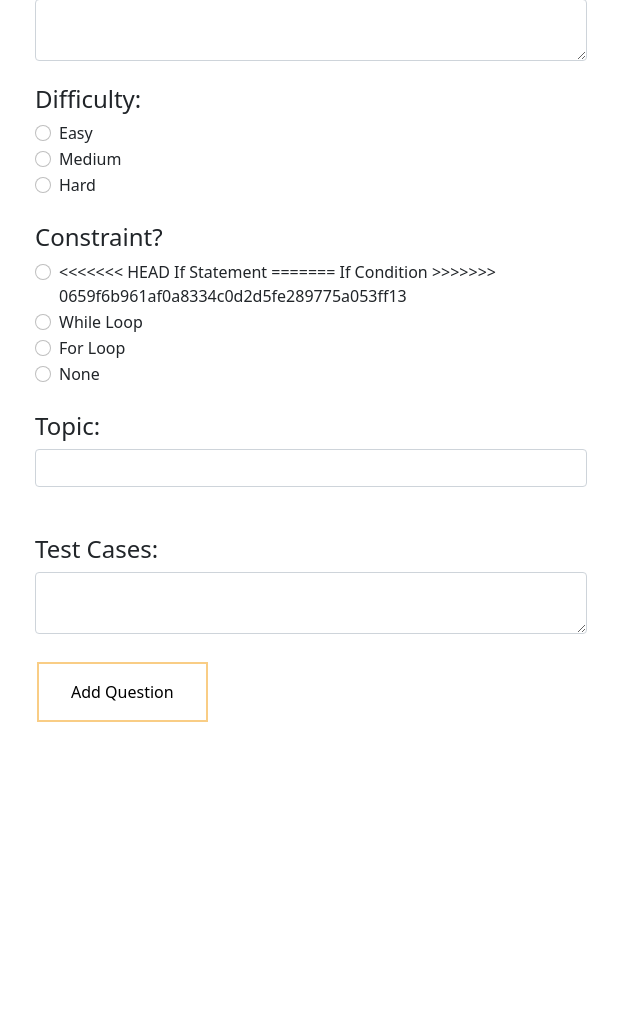
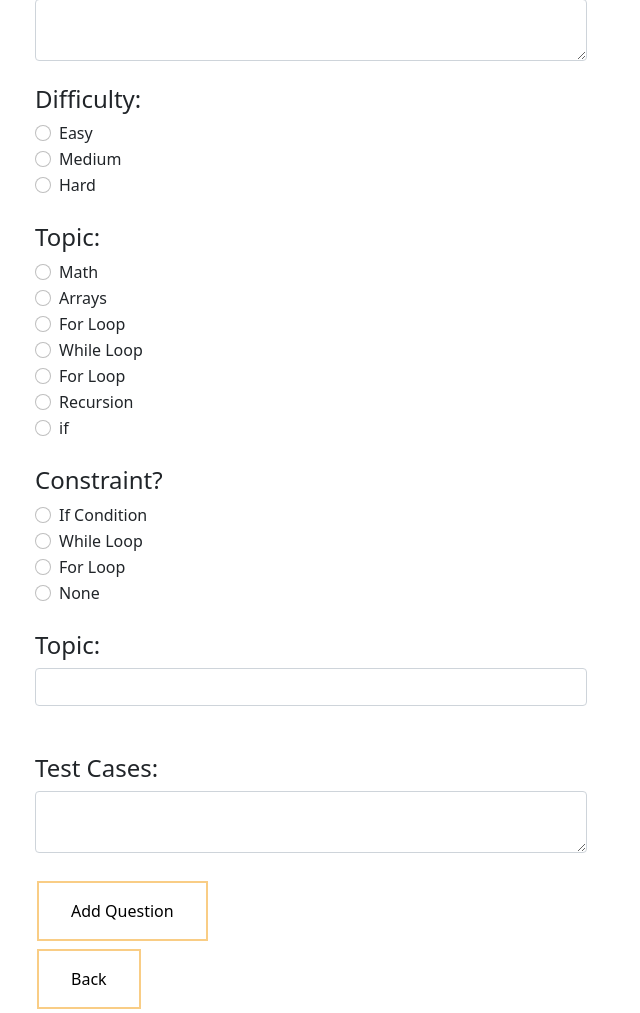
Before and after one commit to Mehakpreet21/OnlineGrading-1, a Django app: template exam/templates/exam/question/add.html in a window 1280 px wide. Shown: the part 433-1446 px from the top of the page, without its empty margins (0-640 px from the left). Run offline with Django 4.2, Linux system fonts and the light colour scheme; the template is opened without the code that fills it, so the values that code supplies are empty.

Commit message:
added topic

```diff
--- a/exam/templates/exam/question/add.html
+++ b/exam/templates/exam/question/add.html
@@ -118,15 +118,51 @@
     </div>
     <br>
 
+    <!-- Topic -->
+    <div class="form-group">
+      <h4><label>Topic:</label></h4>
+      <div class="form-check">
+        <input class="form-check-input" type="radio" name="topic" id="MATH" value="MATH">
+        <label class="form-check-label" for="flexRadioDefault1">Math</label>
+      </div>
+
+      <div class="form-check">
+        <input class="form-check-input" type="radio" name="topic" id="ARRAYS" value="ARRAYS">
+        <label class="form-check-label" for="flexRadioDefault1">Arrays</label>
+      </div>
+
+      <div class="form-check">
+        <input class="form-check-input" type="radio" name="topic" id="FORLOOP" value="FORLOOP">
+        <label class="form-check-label" for="flexRadioDefault2">For Loop</label>
+      </div>
+
+      <div class="form-check">
+        <input class="form-check-input" type="radio" name="topic" id="WHILELOOP" value="WHILELOOP">
+        <label class="form-check-label" for="flexRadioDefault2">While Loop</label>
+      </div>
+
+      <div class="form-check">
+        <input class="form-check-input" type="radio" name="topic" id="FORLOOP" value="FORLOOP">
+        <label class="form-check-label" for="flexRadioDefault2">For Loop</label>
+      </div>
+
+      <div class="form-check">
+        <input class="form-check-input" type="radio" name="topic" id="RECURSION" value="RECURSION">
+        <label class="form-check-label" for="flexRadioDefault2">Recursion</label>
+      </div>
+
+      <div class="form-check">
+        <input class="form-check-input" type="radio" name="topic" id="IF" value="IF">
+        <label class="form-check-label" for="flexRadioDefault2">if</label>
+      </div>
+      <br>
+
+
     <div class="form-group">
       <h4><label for="usr">Constraint?</label></h4>
       <div class="form-check">
         <input class="form-check-input" type="radio" name="constraint" id="if" value="IF">
-<<<<<<< HEAD
-        <label class="form-check-label" for="flexRadioDefault1">If Statement</label>
-=======
         <label class="form-check-label" for="flexRadioDefault1">If Condition</label>
->>>>>>> 0659f6b961af0a8334c0d2d5fe289775a053ff13
       </div>
 
       <div class="form-check">
--- a/exam/views/questions.py
+++ b/exam/views/questions.py
@@ -34,7 +34,8 @@ class QuestionAdd(View):
             name=request.POST['name'],
             detail=request.POST['detail'],
             testcases=request.POST['testcases'],
-            difficulty=request.POST['difficulty'])
+            difficulty=request.POST['difficulty'],
+            topic=request.POST['topic'])
 
         question.save()
 
```
Also changed, not shown: exam/models.py (+11 -0 lines).
